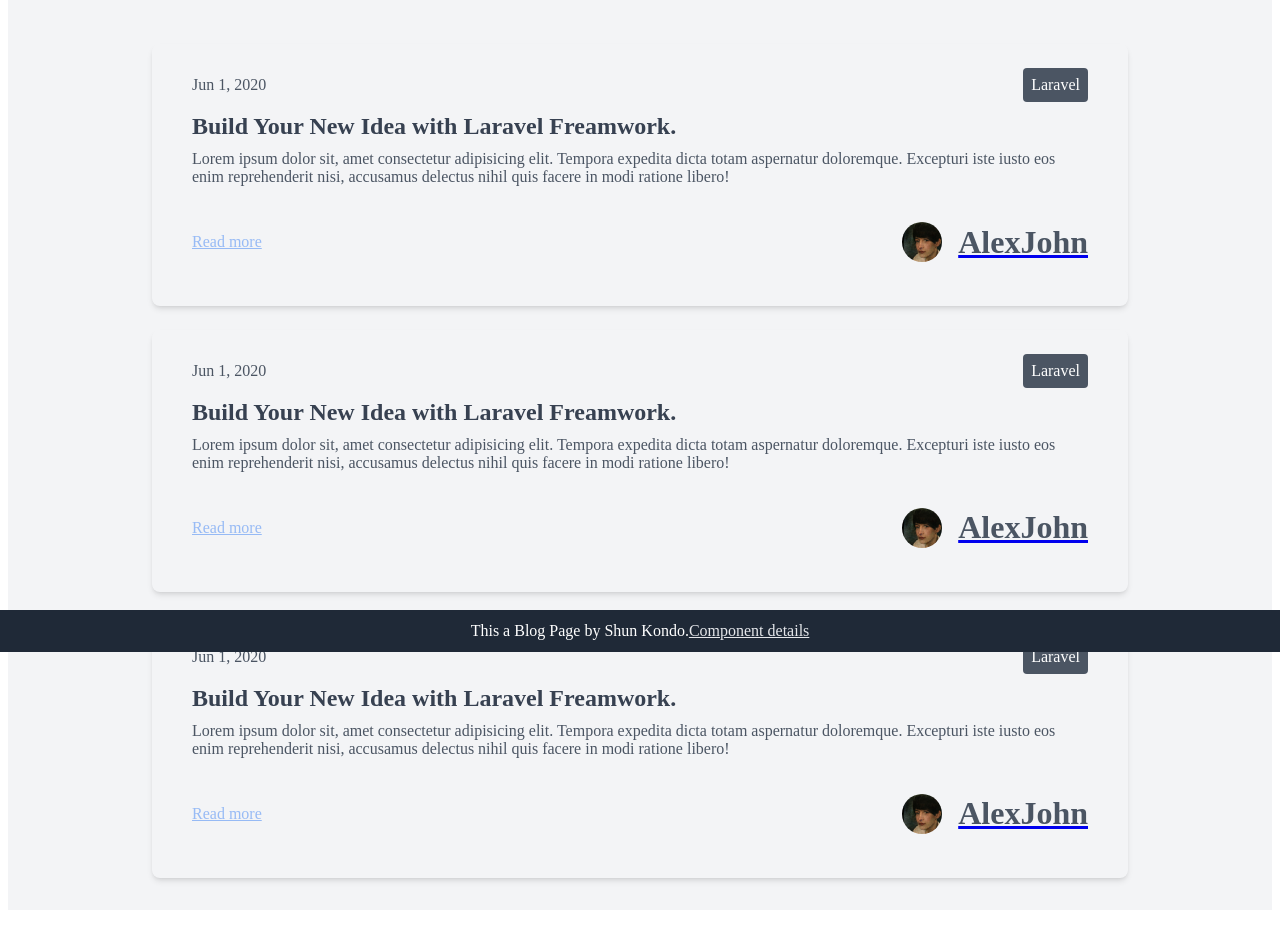
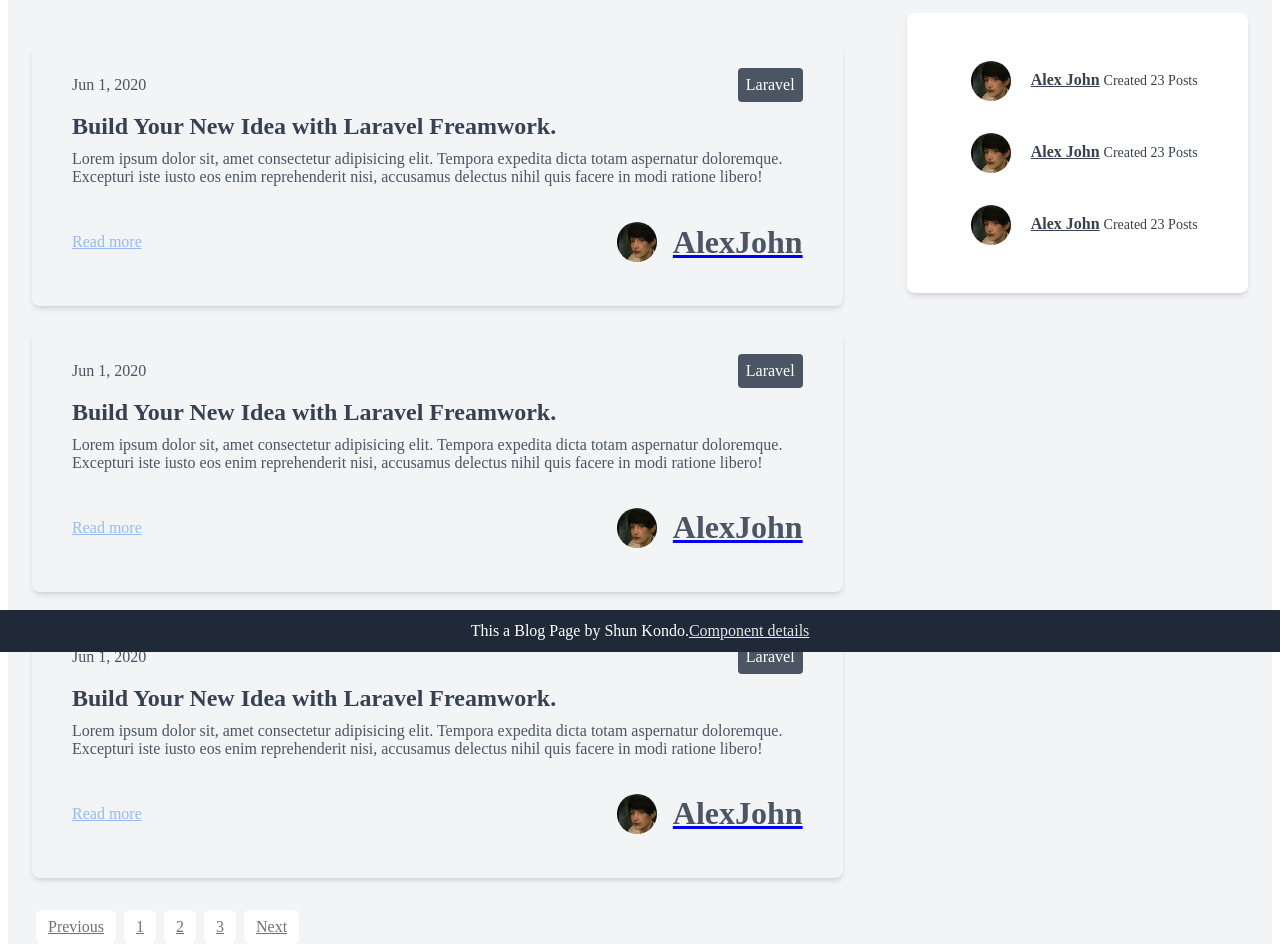
Before and after one commit to kondo0602/PrAhaChallenge, a Next.js app in the folder 34_next-js/nextjs-blog/: page / in a window 1280 px wide. Shown: the part 148-1092 px from the top of the page. Before the commit the page ends 1066 px from the top, so only its background shows below. Built offline with nearby package versions, Linux system fonts and the light colour scheme.

Commit message:
feat: サイドバーのユーザ一覧部を作成

```diff
--- a/34_next-js/nextjs-blog/pages/index.tsx
+++ b/34_next-js/nextjs-blog/pages/index.tsx
@@ -1,6 +1,7 @@
 import Header from '../components/templates/header';
 import PageHeader from '../components/organisms/page-header';
 import Card from '../components/organisms/card';
+import UserIcon from '../components/atoms/user-icon';
 
 const footerStyle: React.CSSProperties = {
   position: 'fixed',
@@ -42,16 +43,92 @@ const innerStyle2: React.CSSProperties = {
 };
 
 const innerStyle3: React.CSSProperties = {
-  width: '100%',
+  width: '66.666666%',
+};
+
+const pageOuterStyle: React.CSSProperties = {
+  marginTop: '2rem',
+};
+
+const pageInnerStyle: React.CSSProperties = {
+  display: 'flex',
+};
+
+const sidebarStyle: React.CSSProperties = {
+  width: '33.333333%',
+  marginLeft: '-2rem',
+  marginRight: '-2rem',
+};
+
+const usersStyle: React.CSSProperties = {
+  paddingLeft: '2rem',
+  paddingRight: '2rem',
+};
+
+const usersTitleStyle: React.CSSProperties = {
+  marginBottom: '1rem',
+  fontSize: '1.25rem',
+  lineHeight: '1.75rem',
+  fontWeight: '700',
+  color: 'rgba(55, 65, 81, 1)',
+};
+
+const userCardStyle: React.CSSProperties = {
+  display: 'flex',
+  flexDirection: 'column',
+  maxWidth: '24rem',
+  paddingLeft: '1.5rem',
+  paddingRight: '1.5rem',
+  paddingTop: '1rem',
+  paddingBottom: '1rem',
+  marginLeft: 'auto',
+  marginRight: 'auto',
+  backgroundColor: 'rgba(255, 255, 255, 1)',
+  borderRadius: '0.5rem',
+  boxShadow: '0 4px 6px -1px rgb(0 0 0 / 0.1), 0 2px 4px -2px rgb(0 0 0 / 0.1)',
+};
+
+const userCardContentStyle: React.CSSProperties = {
+  marginLeft: '-1rem',
+  marginRight: '-1rem',
+};
+
+const userCardItemStyle: React.CSSProperties = {
+  display: 'flex',
+  alignItems: 'center',
+};
+
+const userCardNameStyle: React.CSSProperties = {
+  marginLeft: '0.25rem',
+  marginRight: '0.25rem',
+  fontWeight: '700',
+  color: 'rgba(55, 65, 81, 1)',
+};
+
+const userPostCountStyle: React.CSSProperties = {
+  fontSize: '0.875rem',
+  lineHeight: '1.25rem',
+  fontWeight: '300',
+  color: 'rgba(55, 65, 81, 1)',
+};
+
+const pageElementStyle: React.CSSProperties = {
+  paddingLeft: '0.75rem',
+  paddingRight: '0.75rem',
+  paddingTop: '0.5rem',
+  paddingBottom: '0.5rem',
+  marginLeft: '0.25rem',
+  marginRight: '0.25rem',
+  fontWeight: '500',
+  color: 'rgba(107, 114, 128, 1)',
+  backgroundColor: 'rgba(255, 255, 255, 1)',
+  borderRadius: '0.375rem',
+  cursor: 'not-allowed',
 };
 
 export default function Home() {
   return (
     <div>
-      <div style={footerStyle}>
-        This a Blog Page by Shun Kondo.
-        <a style={footerTextStyle}>Component details</a>
-      </div>
       <div style={outerStyle}>
         <Header />
         <div style={innerStyle1}>
@@ -85,8 +162,67 @@ export default function Home() {
                 imgPath=""
                 userName="AlexJohn"
               />
+              <div style={pageOuterStyle}>
+                <div style={pageInnerStyle}>
+                  <a href="#" style={pageElementStyle}>
+                    Previous
+                  </a>
+                  <a href="#" style={pageElementStyle}>
+                    1
+                  </a>
+                  <a href="#" style={pageElementStyle}>
+                    2
+                  </a>
+                  <a href="#" style={pageElementStyle}>
+                    3
+                  </a>
+                  <a href="#" style={pageElementStyle}>
+                    Next
+                  </a>
+                </div>
+              </div>
+            </div>
+            <div style={sidebarStyle}>
+              <div style={usersStyle}>
+                <h1 style={usersTitleStyle}>Authors</h1>
+                <div style={userCardStyle}>
+                  <ul style={userCardContentStyle}>
+                    <li style={userCardItemStyle}>
+                      <UserIcon imgPath="" />
+                      <p>
+                        <a href="#" style={userCardNameStyle}>
+                          Alex John
+                        </a>
+                        <span style={userPostCountStyle}>Created 23 Posts</span>
+                      </p>
+                    </li>
+                    <li style={userCardItemStyle}>
+                      <UserIcon imgPath="" />
+                      <p>
+                        <a href="#" style={userCardNameStyle}>
+                          Alex John
+                        </a>
+                        <span style={userPostCountStyle}>Created 23 Posts</span>
+                      </p>
+                    </li>
+                    <li style={userCardItemStyle}>
+                      <UserIcon imgPath="" />
+                      <p>
+                        <a href="#" style={userCardNameStyle}>
+                          Alex John
+                        </a>
+                        <span style={userPostCountStyle}>Created 23 Posts</span>
+                      </p>
+                    </li>
+                  </ul>
+                </div>
+              </div>
             </div>
           </div>
+        </div>
+        <div style={footerStyle}>
+          This a Blog Page by Shun Kondo.
+          <a style={footerTextStyle}>Component details</a>
         </div>
       </div>
     </div>
```
